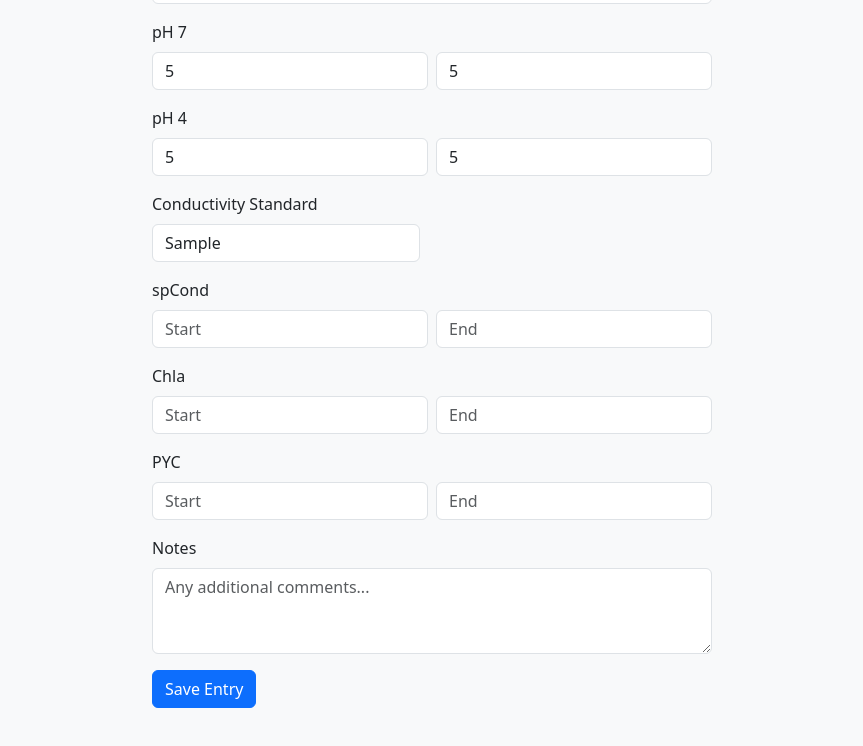
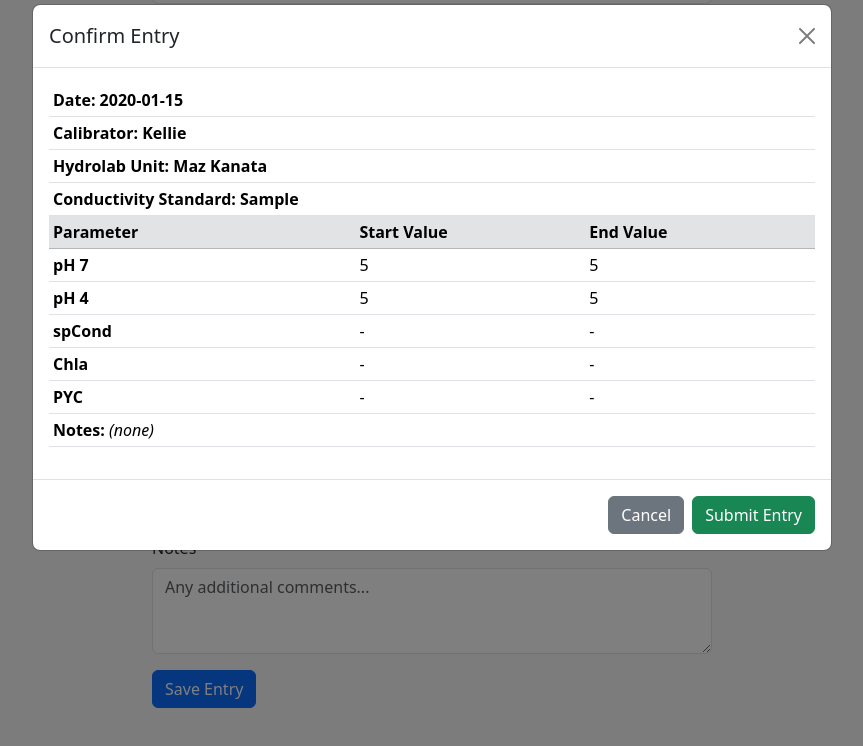
Before and after one commit to leslie-applehilltech/hydrolab-calibration, a plain HTML site: page index.html in a window 1280 px wide. Both pictures are taken after typing "2020-01-15", "5", "5", "5", "5", "Sample" into the empty fields and a click on the button "Save Entry". Shown: the part 344-1090 px from the top of the page, without its empty margins (208-1071 px from the left). Drawn offline with nearby package versions, Linux system fonts and the light colour scheme.

Commit message:
Add function showConfirmation() and confirmSave()

```diff
--- a/index.html
+++ b/index.html
@@ -154,7 +154,64 @@
       });
     }
 
-    // Existing JavaScript functions (saveData, showConfirmation, syncData, etc.) remain as-is
+    // JavaScript functions (saveData, showConfirmation, syncData, etc.) remain as-is
   </script>
+  <script>
+    function showConfirmation() {
+      const fields = {
+        Date: document.getElementById("date").value,
+        Calibrator: document.getElementById("calibrator").value,
+        "Hydrolab Unit": document.getElementById("unit").value
+      };
+
+      const groupedParams = [
+        { label: "pH 7", startId: "ph7_start", endId: "ph7_end" },
+        { label: "pH 4", startId: "ph4_start", endId: "ph4_end" },
+        { label: "spCond", startId: "spcond_start", endId: "spcond_end" },
+        { label: "Chla", startId: "chla_start", endId: "chla_end" },
+        { label: "PYC", startId: "pyc_start", endId: "pyc_end" }
+      ];
+
+      const condStandard = document.getElementById("cond_standard").value;
+      const notes = document.getElementById("notes").value;
+
+      const tbody = document.getElementById("confirmationTableBody");
+      tbody.innerHTML = "";
+
+      for (const [label, value] of Object.entries(fields)) {
+        tbody.innerHTML += `<tr><th colspan="3">${label}: ${value || "<em>(blank)</em>"}</th></tr>`;
+      }
+
+      tbody.innerHTML += `<tr><th colspan="3">Conductivity Standard: ${condStandard || "<em>(blank)</em>"}</th></tr>`;
+
+      tbody.innerHTML += `
+        <tr class="table-secondary">
+          <th width="40%">Parameter</th>
+          <th width="30%">Start Value</th>
+          <th width="30%">End Value</th>
+        </tr>`;
+
+      groupedParams.forEach(param => {
+        const startVal = document.getElementById(param.startId).value;
+        const endVal = document.getElementById(param.endId).value;
+        tbody.innerHTML += `
+          <tr>
+            <td><strong>${param.label}</strong></td>
+            <td>${startVal || "-"}</td>
+            <td>${endVal || "-"}</td>
+          </tr>`;
+      });
+
+      tbody.innerHTML += `<tr><td colspan="3"><strong>Notes:</strong> ${notes || "<em>(none)</em>"}</td></tr>`;
+
+      const modal = new bootstrap.Modal(document.getElementById("confirmModal"));
+      modal.show();
+    }
+
+    function confirmSave() {
+      saveData();
+    }
+  </script>
+
 </body>
 </html>
```
